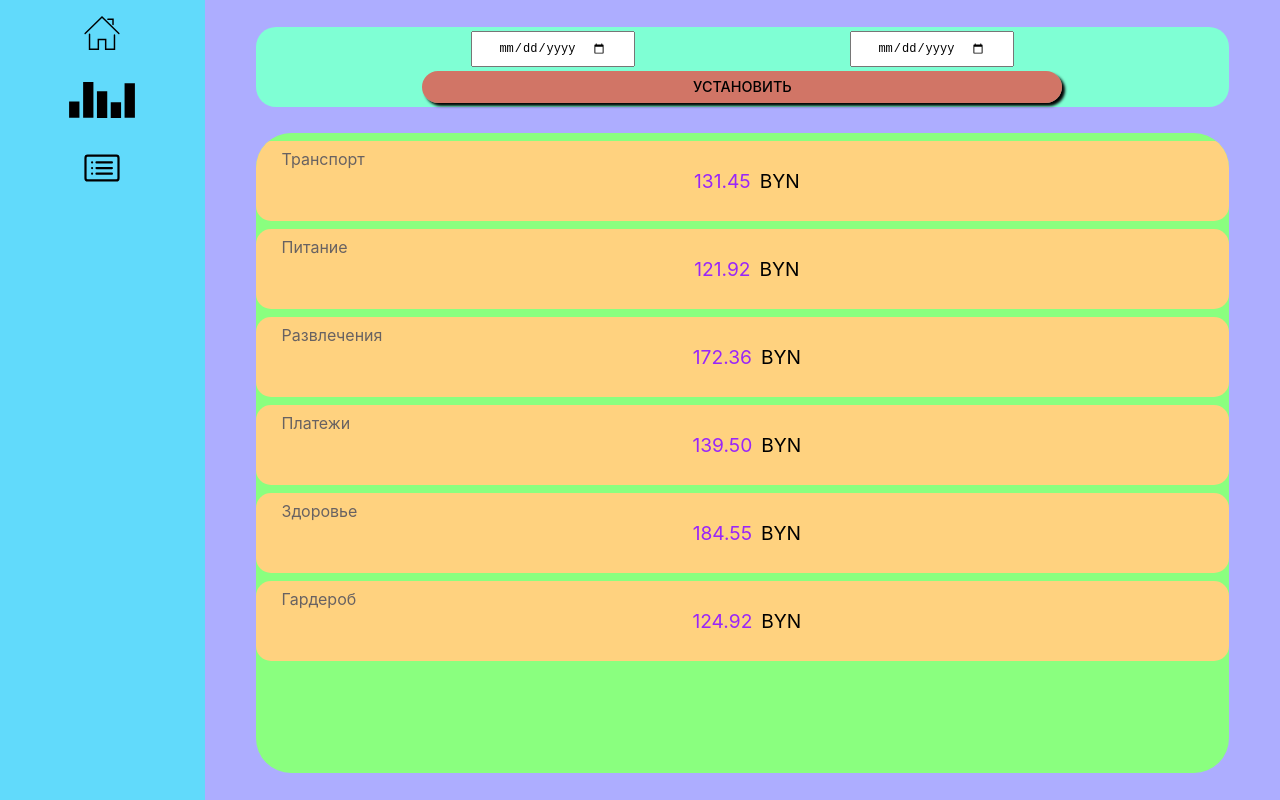
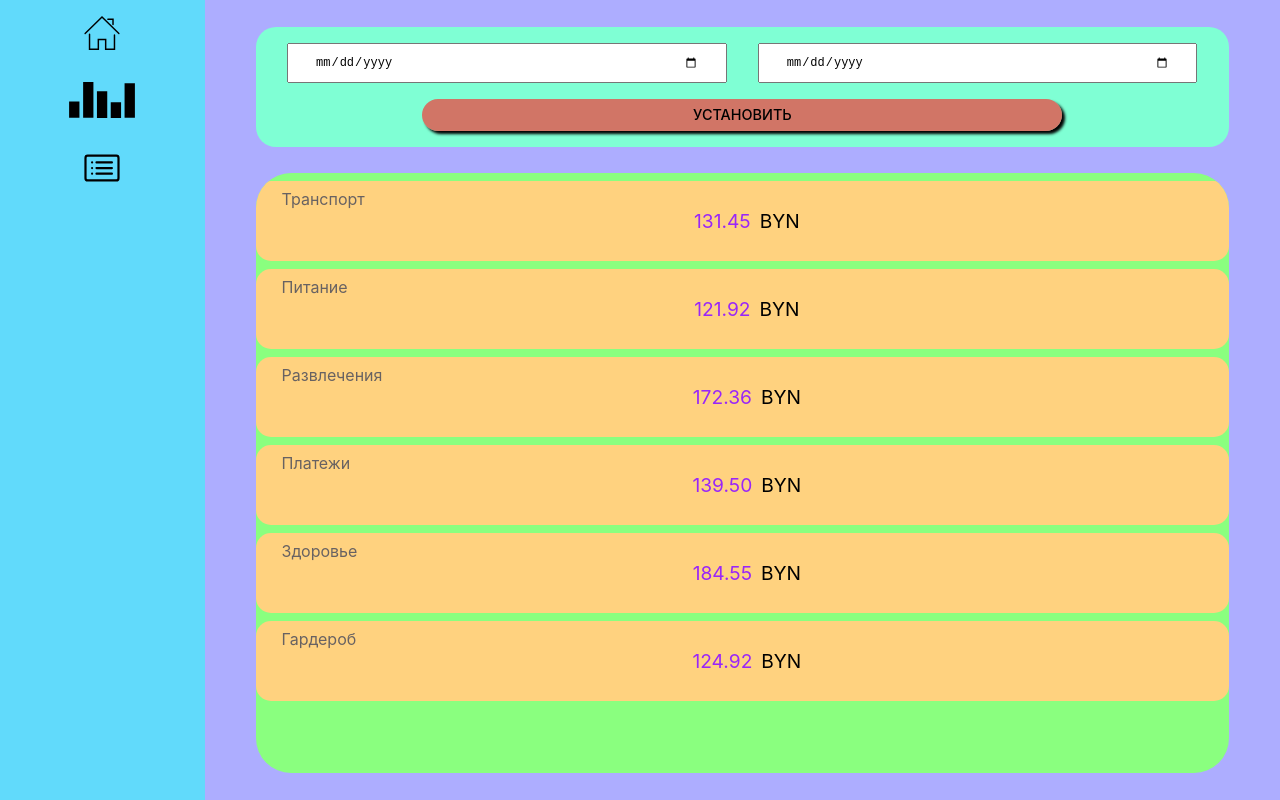
Before and after one commit to CatchOnGenjutsu/money-accounting, a React (Create React App) app: page /statistics in a window 1280 px wide. Built offline with nearby package versions, Linux system fonts and the light colour scheme.

Commit message:
changed some styles in statistics component

```diff
--- a/src/App.css
+++ b/src/App.css
@@ -247,19 +247,13 @@
 
 /* Statistics component styles */
 
-.date-inputs {
-  display: block;
-  padding: 1vh 2vw;
-  font-size: 1.5vh;
-}
-
 .statistics-general-container {
   display: flex;
   flex-direction: column;
   justify-content: space-evenly;
   align-items: center;
   width: 76vw;
-  height: 10vh;
+  height: 15vh;
   background-color: aquamarine;
   border-radius: 20px;
 }
@@ -271,10 +265,29 @@
   justify-content: space-evenly !important;
   align-items: center;
 }
+.date-inputs {
+  display: block;
+  width: 30vw;
+  height: 2.5vh;
+  padding: 1vh 2vw;
+  font-size: 1.5vh;
+}
+.set-date-btn {
+  display: flex;
+  align-items: center;
+  justify-content: center;
+  font-size: 1.8vh;
+  font-weight: 500;
+  width: 50vw;
+  height: 4vh;
+  background-color: rgba(250, 48, 48, 0.664);
+  border-radius: 20px;
+  box-shadow: 3px 3px 3px black;
+}
 
 .statistics-list-block {
   width: 76vw;
-  height: 80vh;
+  height: 75vh;
   background-color: rgb(138, 255, 127);
   border-radius: 35px;
   overflow-y: scroll;
@@ -311,18 +324,6 @@
   align-self: flex-start;
   flex-grow: 0;
 }
-.set-date-btn {
-  display: flex;
-  align-items: center;
-  justify-content: center;
-  font-size: 1.8vh;
-  font-weight: 500;
-  width: 50vw;
-  height: 4vh;
-  background-color: rgba(250, 48, 48, 0.664);
-  border-radius: 20px;
-  box-shadow: 3px 3px 3px black;
-}
 
 /* Balance Modal window styles */
 
```
